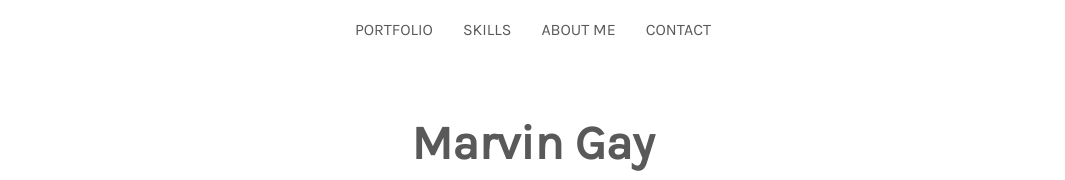
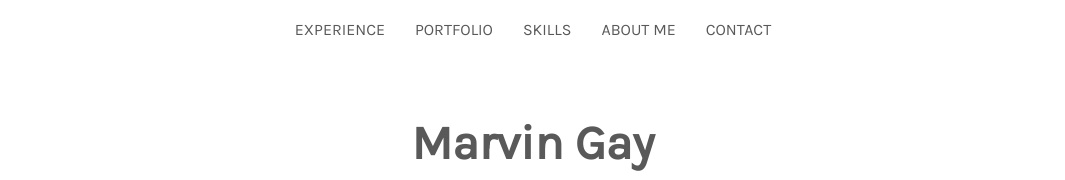
Before and after one commit to marvingay/portfolio-site, a Gatsby site: page / in a window 1280 px wide. Shown: the top 180 px of the page, without its empty margins (107-1172 px from the left). Built offline with nearby package versions, Linux system fonts and the light colour scheme; Gatsby itself is replaced by a stand-in of ours.

Commit message:
add experience to nav bar

```diff
--- a/src/components/NavBar.tsx
+++ b/src/components/NavBar.tsx
@@ -3,6 +3,9 @@ import React from "react"
 const NavBar: React.FC = () => {
   return (
     <nav className="nav">
+      <a id="nav-experience" href="#experience">
+        Experience
+      </a>
       <a id="nav-portfolio" href="#portfolio">
         Portfolio
       </a>
```
